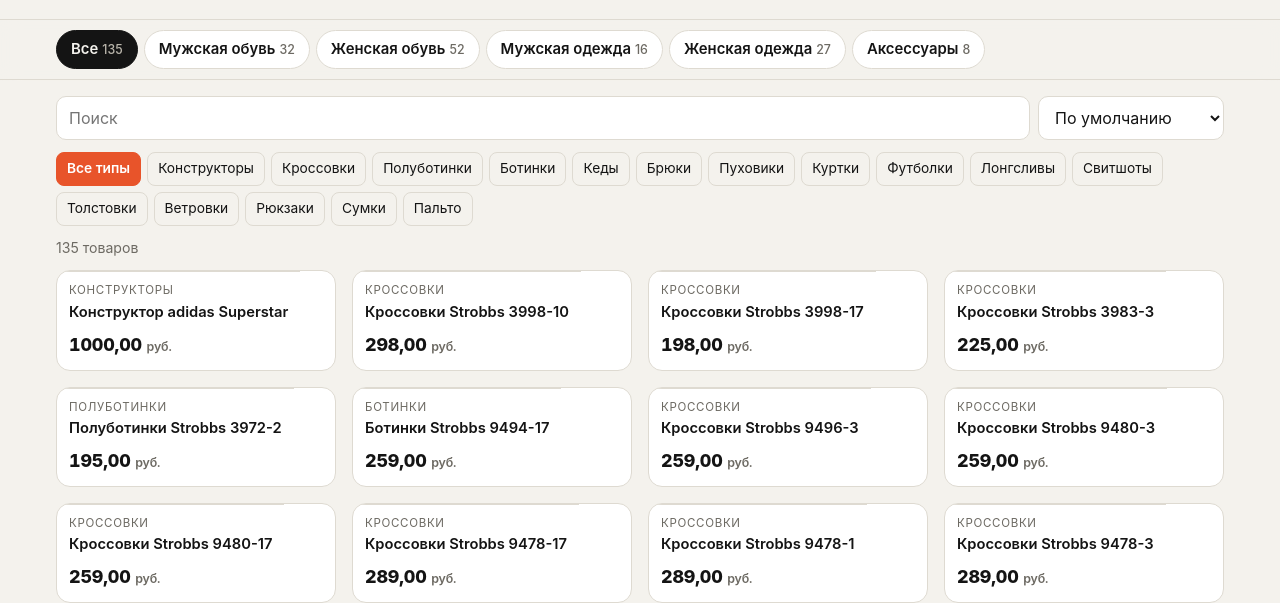
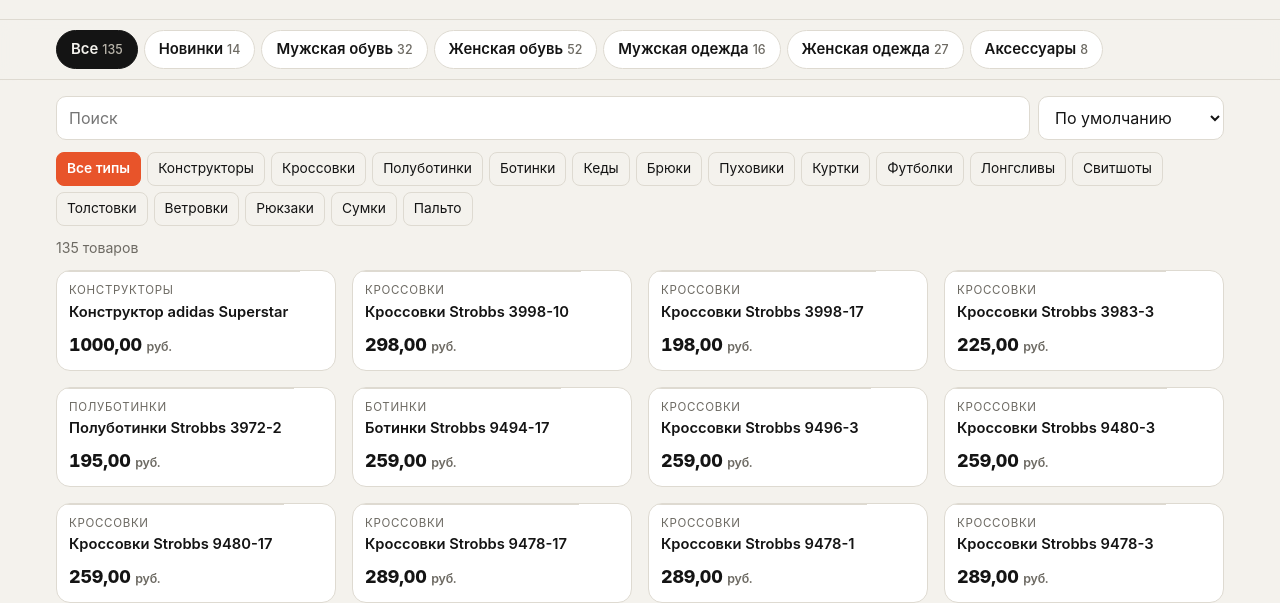
Before and after one commit to nudavaitak/leftright.cc-, a plain HTML site: page index.html in a window 1280 px wide. Shown: the part 219-822 px from the top of the page. Drawn offline with Linux system fonts and the light colour scheme; grey boxes are pictures that could not be loaded.

Commit message:
Add «Новинки» tab and badge for new-season items
Co-Authored-By: Claude Fable 5.2 <noreply@anthropic.com>
Claude-Session: https://claude.ai/code/session_013gL3Z1bNyxq4rhYV1TLoQL

```diff
--- a/index.html
+++ b/index.html
@@ -79,6 +79,7 @@
     .ph { position: relative; aspect-ratio: 1 / 1; background: #fff; }
     .ph img { position: absolute; inset: 0; width: 100%; height: 100%; object-fit: contain; padding: 6px; }
     .ph img.alt { opacity: 0; transition: opacity .2s ease; background: #fff; }
+    .badge { position: absolute; top: 8px; left: 8px; z-index: 1; background: var(--accent); color: var(--accent-ink); font-size: 0.7rem; font-weight: 700; letter-spacing: 0.04em; text-transform: uppercase; padding: 3px 7px; border-radius: 6px; }
     .ph.noimg::after { content: "Фото скоро"; position: absolute; inset: 0; display: grid; place-items: center; color: var(--muted); font-size: 0.85rem; background: repeating-linear-gradient(135deg, #f1efe9 0 12px, #ebe8e0 12px 24px); }
     .info { padding: 10px 12px 12px; display: flex; flex-direction: column; gap: 4px; flex: 1; border-top: 1px solid var(--line); }
     .kind { font-size: 0.72rem; text-transform: uppercase; letter-spacing: 0.06em; color: var(--muted); }
@@ -223,12 +224,13 @@
   <script>
     function startApp() {
     const CATS = [
-      ['all', 'Все'], ['ms', 'Мужская обувь'], ['ws', 'Женская обувь'],
+      ['all', 'Все'], ['new', 'Новинки'], ['ms', 'Мужская обувь'], ['ws', 'Женская обувь'],
       ['mc', 'Мужская одежда'], ['wc', 'Женская одежда'], ['ac', 'Аксессуары'],
     ];
     const CAT_NAME = Object.fromEntries(CATS);
     const TG = 'https://t.me/obuvkaby';
     const state = { cat: 'all', type: '', q: '', sort: '' };
+    const inCat = (p, id) => id === 'all' || (id === 'new' ? p.isNew : p.cat === id);
 
     const $ = (id) => document.getElementById(id);
     const el = (tag, cls, text) => {
@@ -251,6 +253,7 @@
 
     function photo(p) {
       const ph = el('div', 'ph');
+      if (p.isNew) ph.append(el('span', 'badge', 'Новинка'));
       if (!p.imgs.length) { ph.classList.add('noimg'); return ph; }
       p.imgs.slice(0, 2).forEach((src, i) => {
         const im = el('img', i ? 'alt' : '');
@@ -264,7 +267,7 @@
     function renderTabs() {
       const box = $('tabs'); box.textContent = '';
       CATS.forEach(([id, label]) => {
-        const n = id === 'all' ? PRODUCTS.length : PRODUCTS.filter((p) => p.cat === id).length;
+        const n = PRODUCTS.filter((p) => inCat(p, id)).length;
         const b = el('button', 'tab', label);
         b.type = 'button';
         b.setAttribute('aria-pressed', String(state.cat === id));
@@ -289,7 +292,7 @@
 
     function render() {
       renderTabs();
-      const pool = PRODUCTS.filter((p) => state.cat === 'all' || p.cat === state.cat);
+      const pool = PRODUCTS.filter((p) => inCat(p, state.cat));
       renderChips(pool);
       const q = state.q.trim().toLowerCase();
       let list = pool.filter((p) => (!state.type || p.type === state.type) && (!q || p.name.toLowerCase().includes(q)));
--- a/products.js
+++ b/products.js
@@ -2,6 +2,7 @@
 // Формат строки: категория | название | цена, руб. | фото 1 | фото 2 | описание
 // Категории: ms — мужская обувь, ws — женская обувь, mc — мужская одежда,
 //            wc — женская одежда, ac — аксессуары
+// В конце строки можно дописать |new — товар попадёт во вкладку «Новинки».
 // Чтобы добавить товар, допишите строку. Фото — имя файла из IMG_BASE, путь images/... в репозитории или полный URL.
 
 const IMG_BASE = 'https://obuvka.by/pics/items/';
@@ -128,20 +129,20 @@ ac|Рюкзак Strobbs X112-4|195|20251125161112569_0yp00gczeyy7x7hqhfftxwztqlb
 ac|Рюкзак Strobbs X112-3|195|20251125161133180_ko5svzk1yblb4s0dqwhhrh1u569d52of.jpg|20251125161136546_xet8usos35d6wg00r0hw48q9z6id09bn.jpg|Дорожный рюкзак для выходных, отпуска или командировки.
 ac|Сумка Strobbs X115-4|95|20251125161126396_djjr4uwlzhmq3n1qd38gr0dyr0pmcvmd.jpg|20251125161130926_ztc4eon4v0o9orerdcehizytgs7iv93f.jpg|Мужская сумка-слинг через плечо из полиэстера.
 ac|Сумка спортивная Strobbs X109-2|120|20251125161147553_twui9b1x4l6mqu3gpttr72m9r8isk7hh.jpg|20251125161151330_hl0lzms3c5gyv87v69vba0p7ybviarma.jpg|Вместительная спортивная сумка, трансформируется в рюкзак.
-wc|Пальто утеплённое женское Strobbs T3525|540|images/strobbs-t3525.jpg||Новинка коллекции Strobbs, сезон: зима.
-mc|Куртка мужская Strobbs E2695|803|images/strobbs-e2695.jpg||Новинка коллекции Strobbs, сезон: демисезон.
-ws|Кроссовки Strobbs WINTER MONO BASE SG W 8570-25|493|images/strobbs-8570-25.jpg||Новинка коллекции Strobbs, сезон: зима.
-ws|Кроссовки Strobbs SNAP YOW SG W 8568-3|402|images/strobbs-8568-3.jpg||Новинка коллекции Strobbs, сезон: зима.
-ws|Кроссовки Strobbs SNAP YOW SG W 8568-12|402|images/strobbs-8568-12.jpg||Новинка коллекции Strobbs, сезон: зима.
-ms|Кроссовки Strobbs WINTER MONO BASE SG M 9468-1|486|images/strobbs-9468-1.jpg||Новинка коллекции Strobbs, сезон: зима.
-ms|Кроссовки Strobbs 9484-1|394|images/strobbs-9484-1.jpg||Новинка коллекции Strobbs, сезон: зима.
-ws|Кроссовки Strobbs 7836-3|285|images/strobbs-7836-3.jpg||Новинка коллекции Strobbs, сезон: осень.
-ws|Кроссовки Strobbs 7836-16|285|images/strobbs-7836-16.jpg||Новинка коллекции Strobbs, сезон: осень.
-ws|Кроссовки Strobbs 8553-3|424|images/strobbs-8553-3.jpg||Новинка коллекции Strobbs, сезон: зима.
-ws|Кроссовки Strobbs WINTER MONO BASE SG W 8570-17|493|images/strobbs-8570-17.jpg||Новинка коллекции Strobbs, сезон: зима.
-ws|Кроссовки Strobbs WALKERS HIGH W 7839-3|299|images/strobbs-7839-3.jpg||Новинка коллекции Strobbs, сезон: демисезон.
-ws|Кроссовки Strobbs WALKERS HIGH W 7839-17|299|images/strobbs-7839-17.jpg||Новинка коллекции Strobbs, сезон: демисезон.
-ws|Кроссовки Strobbs WALKERS HIGH W 7839-16|299|images/strobbs-7839-16.jpg||Новинка коллекции Strobbs, сезон: демисезон.
+wc|Пальто утеплённое женское Strobbs T3525|540|images/strobbs-t3525.jpg||Новинка коллекции Strobbs, сезон: зима.|new
+mc|Куртка мужская Strobbs E2695|803|images/strobbs-e2695.jpg||Новинка коллекции Strobbs, сезон: демисезон.|new
+ws|Кроссовки Strobbs WINTER MONO BASE SG W 8570-25|493|images/strobbs-8570-25.jpg||Новинка коллекции Strobbs, сезон: зима.|new
+ws|Кроссовки Strobbs SNAP YOW SG W 8568-3|402|images/strobbs-8568-3.jpg||Новинка коллекции Strobbs, сезон: зима.|new
+ws|Кроссовки Strobbs SNAP YOW SG W 8568-12|402|images/strobbs-8568-12.jpg||Новинка коллекции Strobbs, сезон: зима.|new
+ms|Кроссовки Strobbs WINTER MONO BASE SG M 9468-1|486|images/strobbs-9468-1.jpg||Новинка коллекции Strobbs, сезон: зима.|new
+ms|Кроссовки Strobbs 9484-1|394|images/strobbs-9484-1.jpg||Новинка коллекции Strobbs, сезон: зима.|new
+ws|Кроссовки Strobbs 7836-3|285|images/strobbs-7836-3.jpg||Новинка коллекции Strobbs, сезон: осень.|new
+ws|Кроссовки Strobbs 7836-16|285|images/strobbs-7836-16.jpg||Новинка коллекции Strobbs, сезон: осень.|new
+ws|Кроссовки Strobbs 8553-3|424|images/strobbs-8553-3.jpg||Новинка коллекции Strobbs, сезон: зима.|new
+ws|Кроссовки Strobbs WINTER MONO BASE SG W 8570-17|493|images/strobbs-8570-17.jpg||Новинка коллекции Strobbs, сезон: зима.|new
+ws|Кроссовки Strobbs WALKERS HIGH W 7839-3|299|images/strobbs-7839-3.jpg||Новинка коллекции Strobbs, сезон: демисезон.|new
+ws|Кроссовки Strobbs WALKERS HIGH W 7839-17|299|images/strobbs-7839-17.jpg||Новинка коллекции Strobbs, сезон: демисезон.|new
+ws|Кроссовки Strobbs WALKERS HIGH W 7839-16|299|images/strobbs-7839-16.jpg||Новинка коллекции Strobbs, сезон: демисезон.|new
 `;
 
 const TYPES = [
@@ -155,12 +156,13 @@ const TYPES = [
 const img = (f) => (!f ? '' : /^(https?:|images\/)/.test(f) ? f : IMG_BASE + f);
 
 const PRODUCTS = RAW.trim().split('\n').map((line, i) => {
-  const [cat, name, price, a, b, desc] = line.split('|');
+  const [cat, name, price, a, b, desc, flag] = line.split('|');
   const low = name.toLowerCase();
   const t = TYPES.find(([k]) => low.includes(k));
   return {
     id: i, cat, name, price: Number(price), desc: desc || '',
     type: t ? t[1] : 'Другое',
+    isNew: flag === 'new',
     imgs: [img(a), img(b)].filter(Boolean),
   };
 });
```
